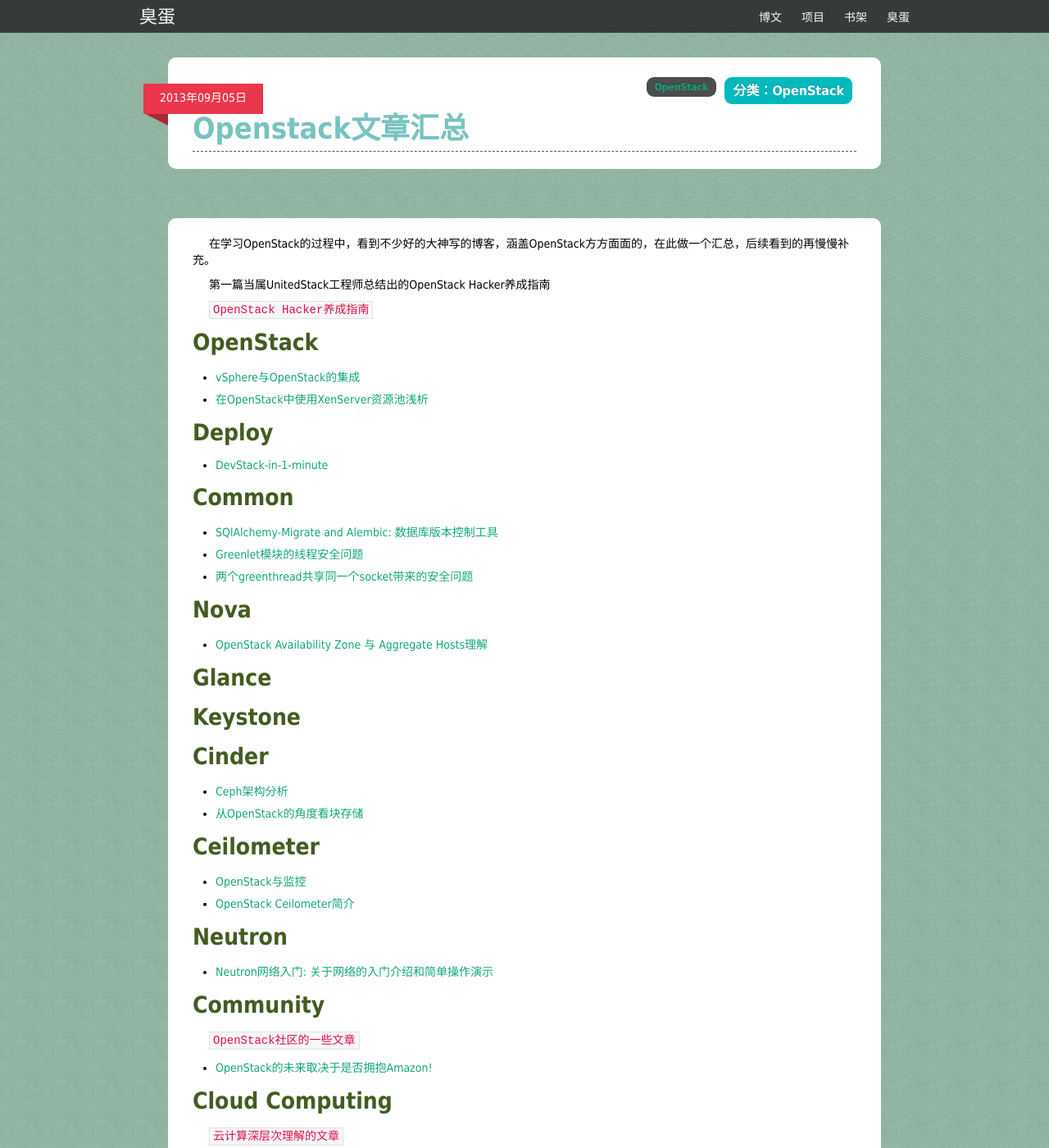
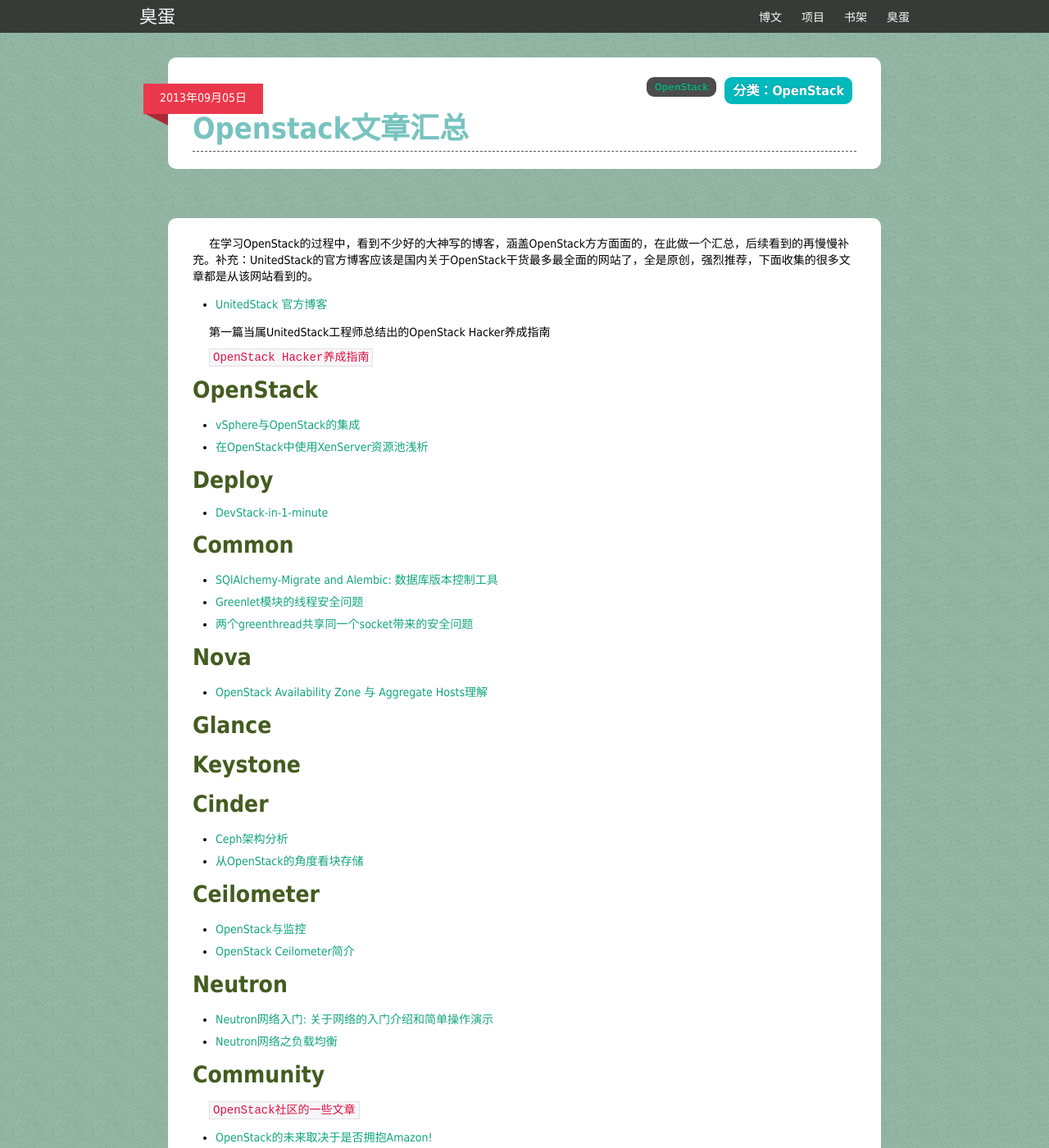
Before and after one commit to liuan/blog, a Jekyll site: the page built from _posts/2013-9-5-OpenStack文章汇总.md, in a window 1280 px wide and 1400 px high. Shown: the whole window at 82% size. Built offline with Jekyll 4.4.1, drawn with Linux system fonts in a browser that asks for light colours; comment, search, counter and statistics services are not loaded.

Commit message:
united stack

```diff
--- a/_posts/2013-9-5-OpenStack文章汇总.md
+++ b/_posts/2013-9-5-OpenStack文章汇总.md
@@ -5,7 +5,9 @@
 descriptor: 列举收集的一些好文章
 ---
 
-在学习OpenStack的过程中，看到不少好的大神写的博客，涵盖OpenStack方方面面的，在此做一个汇总，后续看到的再慢慢补充。
+在学习OpenStack的过程中，看到不少好的大神写的博客，涵盖OpenStack方方面面的，在此做一个汇总，后续看到的再慢慢补充。补充：UnitedStack的官方博客应该是国内关于OpenStack干货最多最全面的网站了，全是原创，强烈推荐，下面收集的很多文章都是从该网站看到的。
+
+* [UnitedStack 官方博客](http://www.ustack.com/blog/)
 
 第一篇当属UnitedStack工程师总结出的OpenStack Hacker养成指南
 
@@ -48,6 +50,7 @@
 ### Neutron
 
 * [Neutron网络入门: 关于网络的入门介绍和简单操作演示](http://www.ustack.com/blog/neutron_intro)
+* [Neutron网络之负载均衡](http://www.ustack.com/blog/neutron_loadbalance)
 
 ### Community
 
```
